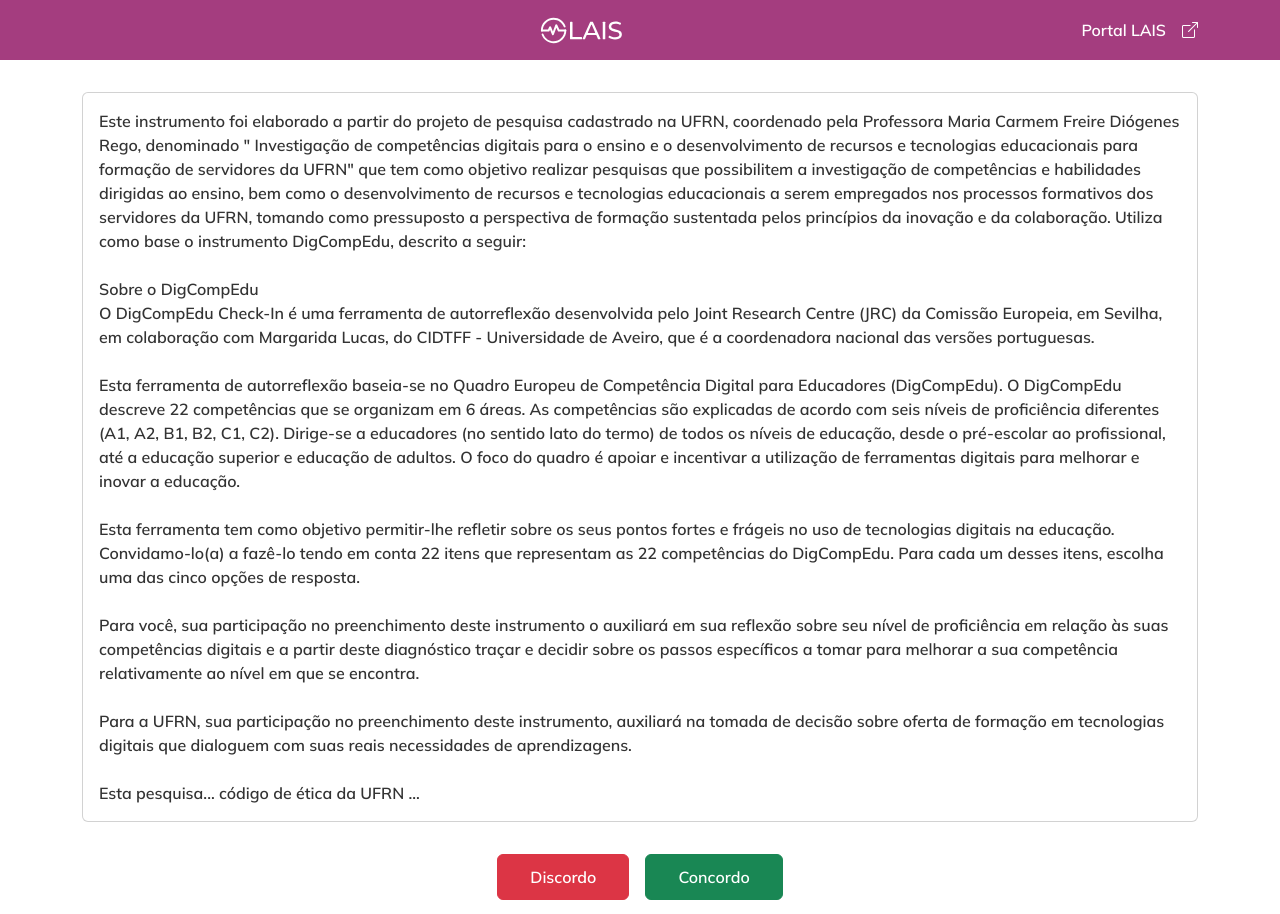
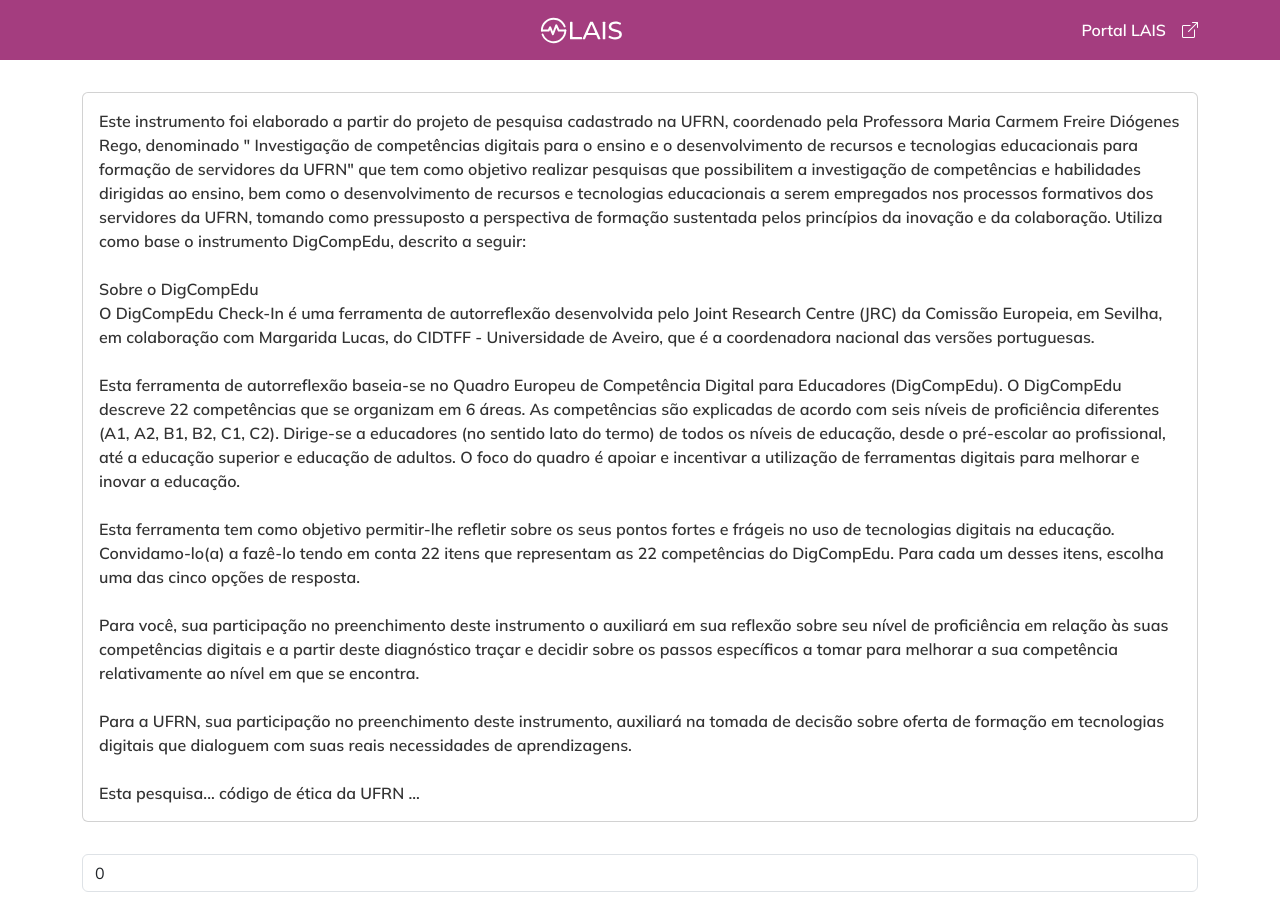
Before and after one commit to OliAtaide/quizz_vue, a Vue app: page / in a window 1280 px wide. Shown: the top 914 px of the page. Built offline with nearby package versions, Linux system fonts and the light colour scheme.

Commit message:
adicionando campo de siape

```diff
--- a/src/assets/style.scss
+++ b/src/assets/style.scss
@@ -180,9 +180,9 @@
             border: 1px solid var(--primary-light);
             color: var(--primary-dark);
 
-            &.active{
-                background-color: #F8EBF5 !important;
-                border-color: #A43D7F;
+            &.active {
+                background-color: #f8ebf5 !important;
+                border-color: #a43d7f;
             }
         }
     }
@@ -253,3 +253,14 @@
         }
     }
 }
+/* Chrome, Safari, Edge, Opera */
+input::-webkit-outer-spin-button,
+input::-webkit-inner-spin-button {
+    -webkit-appearance: none;
+    margin: 0;
+}
+
+/* Firefox */
+input[type="number"] {
+    -moz-appearance: textfield;
+}
--- a/src/store/index.js
+++ b/src/store/index.js
@@ -14,6 +14,9 @@
     },
     setAcertos(state, data) {
       state.acertos[data.index] = data.sum;
+    },
+    setSiape(state, value) {
+      state.siape = value;
     },
     fetchAcertos(state) {
       let list = state.acertos;
@@ -32,8 +35,8 @@
         },
         body: JSON.stringify(
           Object.values({
-            identificacao: "admin",
-            SIAPE: "135790",
+            identificacao: "admin2",
+            SIAPE: state.siape,
             total: sum,
             area1: list[0],
             area2: list[1],
--- a/src/views/HomeView.vue
+++ b/src/views/HomeView.vue
@@ -1,3 +1,28 @@
+<script setup>
+import { computed, ref } from "vue";
+import { useRouter } from "vue-router";
+import { useStore } from "vuex";
+
+const store = useStore();
+const router = useRouter();
+
+const isFilled = ref(false);
+
+const inputValue = computed({
+  get() {
+    return store.state.siape;
+  },
+  set(value) {
+    store.commit("setSiape", value);
+    isFilled.value = value.toString().length >= 8;
+  },
+});
+
+function next() {
+  router.push("/levels");
+}
+</script>
+
 <template>
   <div class="container">
     <div class="card card-main">
@@ -53,9 +78,19 @@
         </div>
       </div>
     </div>
+    <input
+      v-model="inputValue"
+      class="form-control"
+      type="number"
+      placeholder="SIAPE*"
+      aria-label="SIAPE"
+      min="0"
+    />
     <div class="buttons mb-5">
       <a class="btn btn-danger" href="#"> Discordo </a>
-      <router-link to="levels" class="btn btn-success"> Concordo </router-link>
+      <button :disabled="!isFilled" @click="next()" to="levels" class="btn btn-success">
+        Concordo
+      </button>
     </div>
   </div>
 </template>
```
